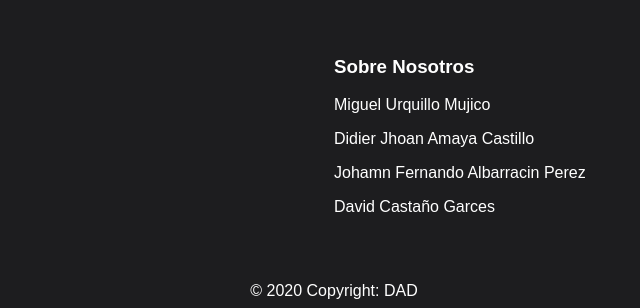
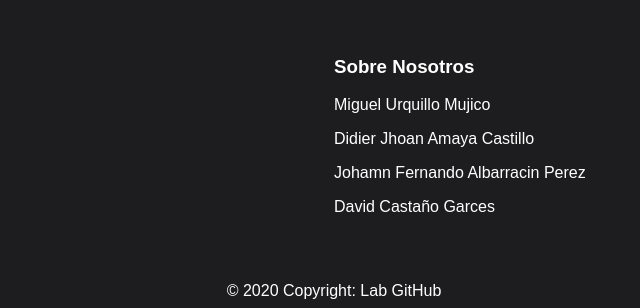
Before and after one commit to miguelurquijo/semana-1-41, a website: page src/index.html in a window 1280 px wide. Shown: the part 2613-2921 px from the top of the page, 306-946 px from the left. Drawn offline with nearby package versions, Linux system fonts and the light colour scheme; files whose address does not match are found by name.

Commit message:
Actualizando footer

```diff
--- a/src/index.html
+++ b/src/index.html
@@ -64,7 +64,7 @@
             <p>David Castaño Garces</p>
         </div>
     </div>
-    <div class="footer-copyright" style="color: white;">© 2020 Copyright: DAD
+    <div class="footer-copyright" style="color: white;">© 2020 Copyright: Lab GitHub
     </div>
 </body>
 </html>
```
